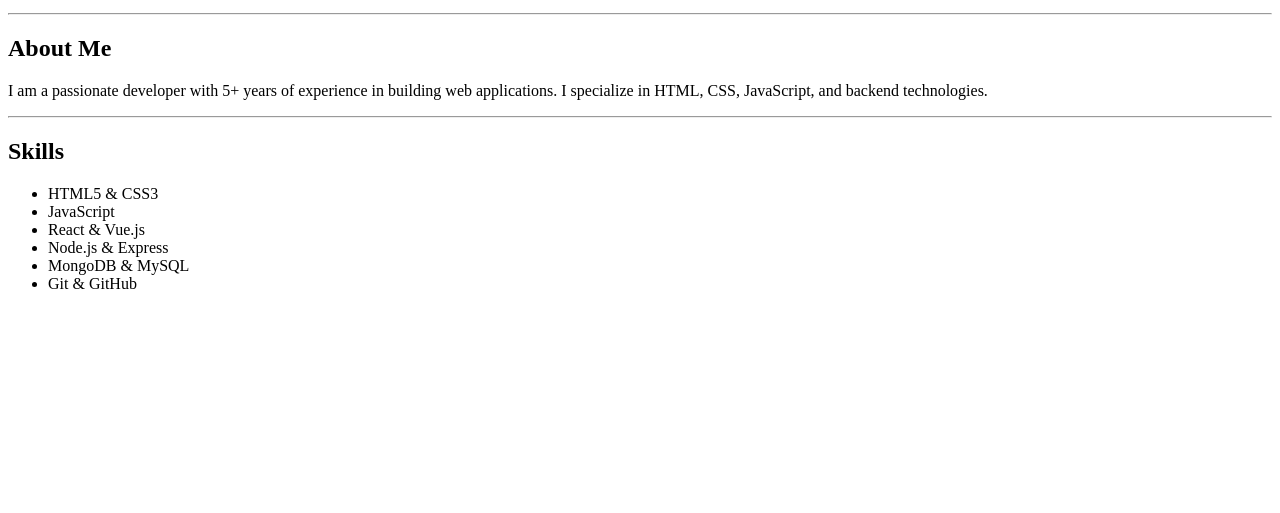
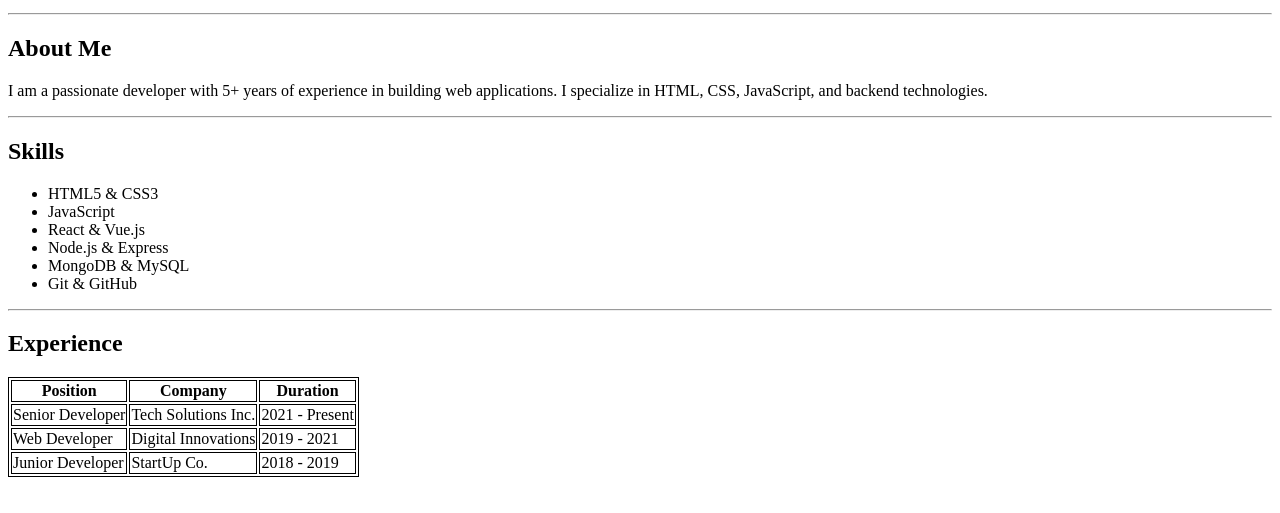
Before and after one commit to jerik-george/sample-resume-assignment, a plain HTML site: page index.html in a window 1280 px wide. Shown: the part 101-614 px from the top of the page. Drawn offline with Linux system fonts and the light colour scheme.

Commit message:
add experience section

```diff
--- a/index.html
+++ b/index.html
@@ -4,6 +4,7 @@
     <meta charset="UTF-8" />
     <meta name="viewport" content="width=device-width, initial-scale=1.0" />
     <title>Resume</title>
+    <link rel="stylesheet" href="style.css" />
   </head>
   <body>
     <header>
@@ -35,5 +36,36 @@
         <li>Git & GitHub</li>
       </ul>
     </section>
+
+    <hr />
+
+    <section>
+      <h2>Experience</h2>
+      <table>
+        <tr>
+          <th>Position</th>
+          <th>Company</th>
+          <th>Duration</th>
+        </tr>
+
+        <tr>
+          <td>Senior Developer</td>
+          <td>Tech Solutions Inc.</td>
+          <td>2021 - Present</td>
+        </tr>
+
+        <tr>
+          <td>Web Developer</td>
+          <td>Digital Innovations</td>
+          <td>2019 - 2021</td>
+        </tr>
+
+        <tr>
+          <td>Junior Developer</td>
+          <td>StartUp Co.</td>
+          <td>2018 - 2019</td>
+        </tr>
+      </table>
+    </section>
   </body>
 </html>
--- /dev/null
+++ b/style.css
@@ -0,0 +1,5 @@
+table,
+th,
+td {
+  border: 1px solid black;
+}
```
